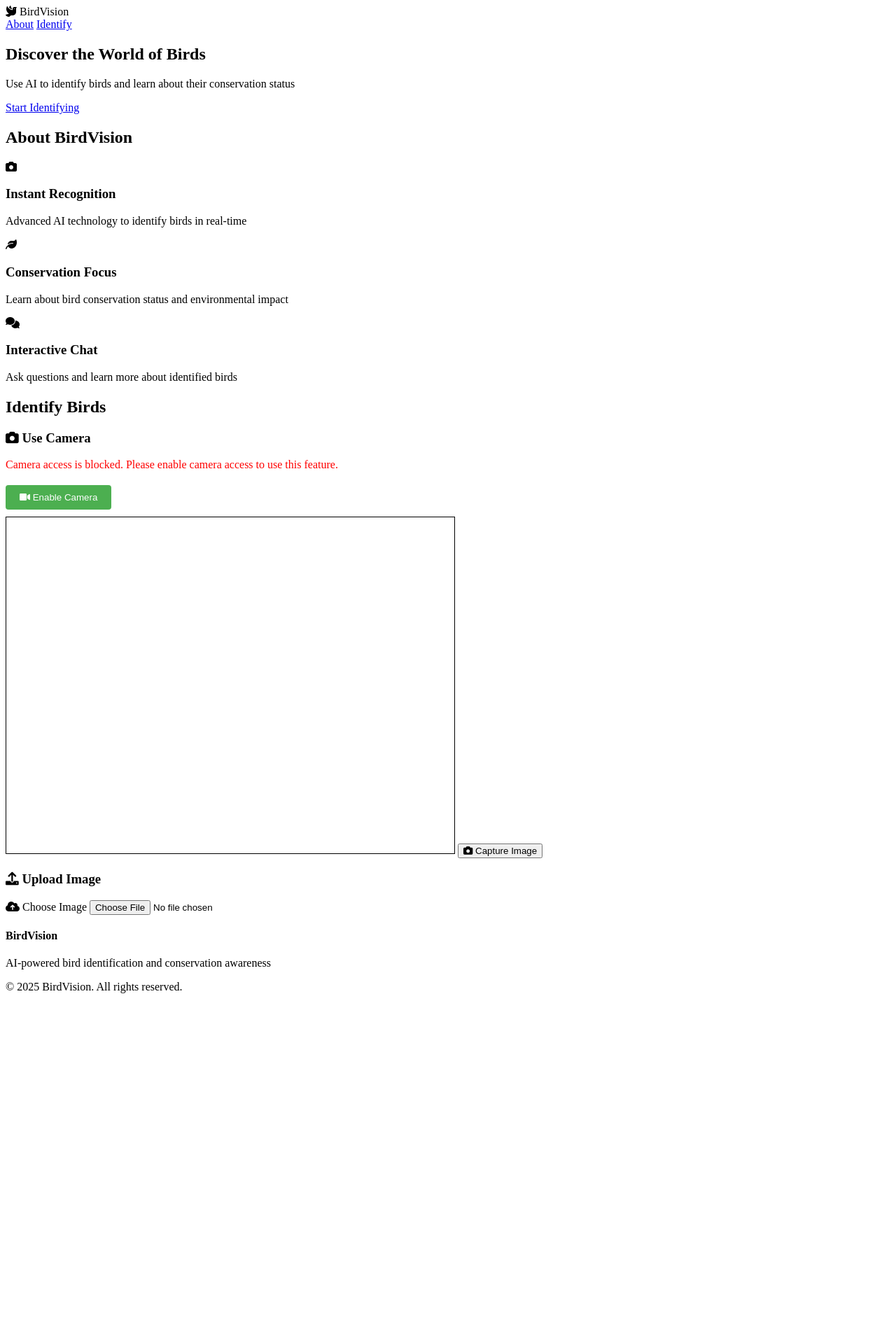
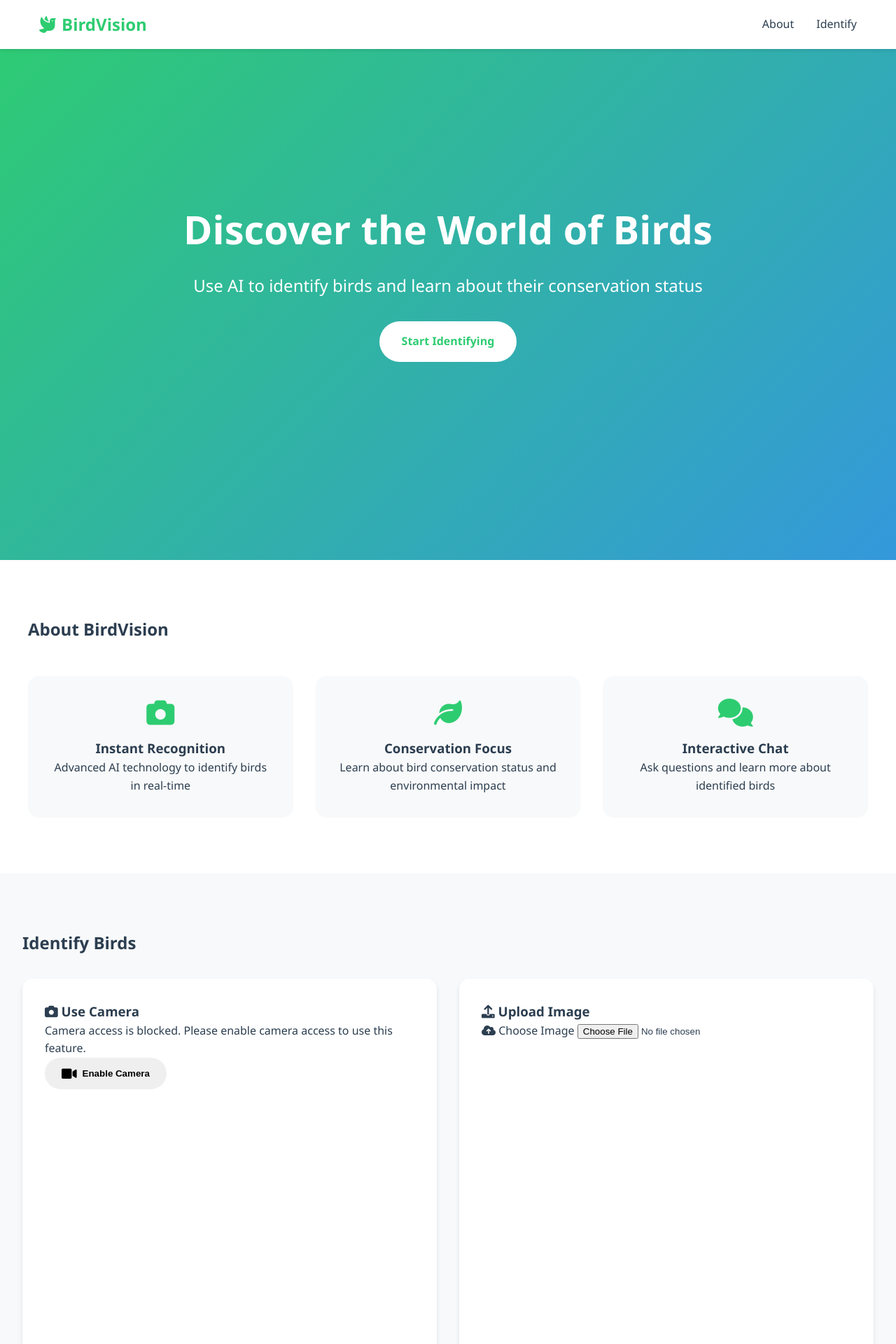
Before and after one commit to alvishprasla11/BirdVision, a Django app: template BirdVisionApp/Index/templates/index.html in a window 1280 px wide. Shown: the top 1920 px of the page at 70% size. Before the commit the page ends 1419 px from the top, so only its background shows below. Run offline with Django 5.2, Linux system fonts and the light colour scheme; the template is opened without the code that fills it, so the values that code supplies are empty; some libraries are stand-ins or nearby versions.

Commit message:
made the index.css a lot more beautfull added some transitions made it more mordern and made it look a lot beter over all made it like a normal websiite

```diff
--- a/BirdVisionApp/static/css/Index.css
+++ b/BirdVisionApp/static/css/Index.css
@@ -1,25 +1,321 @@
-video {
-    border: 1px solid black;
+:root {
+    --primary-color: #2ecc71;
+    --primary-dark: #27ae60;
+    --secondary-color: #3498db;
+    --accent-color: #e67e22;
+    --background-color: #f8f9fa;
+    --container-bg: #ffffff;
+    --text-primary: #2c3e50;
+    --text-secondary: #7f8c8d;
+    --border-color: #ecf0f1;
+    --success-color: #2ecc71;
+    --error-color: #e74c3c;
+    --gradient-start: #2ecc71;
+    --gradient-end: #3498db;
 }
-  canvas {
+
+/* Base Styles */
+* {
+    margin: 0;
+    padding: 0;
+    box-sizing: border-box;
+}
+
+html {
+    scroll-behavior: smooth;
+}
+
+body {
+    font-family: 'Segoe UI', Tahoma, Geneva, Verdana, sans-serif;
+    background-color: var(--background-color);
+    color: var(--text-primary);
+    line-height: 1.6;
+}
+
+/* Navigation */
+.navbar {
+    position: fixed;
+    top: 0;
+    width: 100%;
+    background-color: var(--container-bg);
+    box-shadow: 0 2px 4px rgba(0,0,0,0.1);
+    z-index: 1000;
+}
+
+.nav-content {
+    max-width: 1200px;
+    margin: 0 auto;
+    padding: 1rem;
+    display: flex;
+    justify-content: space-between;
+    align-items: center;
+}
+
+.logo {
+    display: flex;
+    align-items: center;
+    gap: 0.5rem;
+    font-size: 1.5rem;
+    font-weight: bold;
+    color: var(--primary-color);
+}
+
+.nav-links {
+    display: flex;
+    gap: 2rem;
+}
+
+.nav-links a {
+    text-decoration: none;
+    color: var(--text-primary);
+    font-weight: 500;
+    transition: color 0.3s ease;
+}
+
+.nav-links a:hover {
+    color: var(--primary-color);
+}
+
+/* Hero Section */
+.hero {
+    height: 100vh;
+    background: linear-gradient(135deg, var(--gradient-start), var(--gradient-end));
+    display: flex;
+    align-items: center;
+    justify-content: center;
+    text-align: center;
+    color: white;
+    padding: 2rem;
+}
+
+.hero-content {
+    max-width: 800px;
+}
+
+.hero h1 {
+    font-size: 3.5rem;
+    margin-bottom: 1rem;
+}
+
+.hero p {
+    font-size: 1.5rem;
+    margin-bottom: 2rem;
+}
+
+.cta-button {
+    display: inline-block;
+    padding: 1rem 2rem;
+    background-color: white;
+    color: var(--primary-color);
+    text-decoration: none;
+    border-radius: 50px;
+    font-weight: bold;
+    transition: transform 0.3s ease;
+}
+
+.cta-button:hover {
+    transform: translateY(-3px);
+}
+
+/* About Section */
+.about-section {
+    padding: 5rem 2rem;
+    background-color: var(--container-bg);
+}
+
+.section-content {
+    max-width: 1200px;
+    margin: 0 auto;
+}
+
+.features-grid {
+    display: grid;
+    grid-template-columns: repeat(auto-fit, minmax(250px, 1fr));
+    gap: 2rem;
+    margin-top: 3rem;
+}
+
+.feature-card {
+    padding: 2rem;
+    text-align: center;
+    background-color: var(--background-color);
+    border-radius: 15px;
+    transition: transform 0.3s ease;
+}
+
+.feature-card:hover {
+    transform: translateY(-5px);
+}
+
+.feature-card i {
+    font-size: 2.5rem;
+    color: var(--primary-color);
+    margin-bottom: 1rem;
+}
+
+/* Identification Section */
+.identify-section {
+    padding: 5rem 2rem;
+    background-color: var(--background-color);
+}
+
+.identification-options {
+    display: grid;
+    grid-template-columns: repeat(auto-fit, minmax(300px, 1fr));
+    gap: 2rem;
+    margin-top: 2rem;
+}
+
+.option-card {
+    background-color: var(--container-bg);
+    padding: 2rem;
+    border-radius: 15px;
+    box-shadow: 0 4px 6px rgba(0,0,0,0.1);
+}
+
+/* Results Container */
+.results-container {
+    margin-top: 2rem;
+    padding: 2rem;
+    background-color: var(--container-bg);
+    border-radius: 15px;
+    box-shadow: 0 4px 6px rgba(0,0,0,0.1);
+}
+
+/* Loading Spinner */
+.loading {
+    text-align: center;
+    padding: 2rem;
+}
+
+.spinner {
+    width: 50px;
+    height: 50px;
+    border: 4px solid var(--border-color);
+    border-top: 4px solid var(--primary-color);
+    border-radius: 50%;
+    animation: spin 1s linear infinite;
+    margin: 0 auto;
+}
+
+/* Bird Info Container */
+#bird-info-container {
+    margin-top: 2rem;
+    padding: 2rem;
+    background-color: var(--container-bg);
+    border-radius: 15px;
+    box-shadow: 0 4px 6px rgba(0,0,0,0.1);
+}
+
+.info-header {
+    display: flex;
+    align-items: center;
+    gap: 1rem;
+    margin-bottom: 1rem;
+}
+
+/* Footer */
+.footer {
+    background-color: var(--text-primary);
+    color: white;
+    padding: 4rem 2rem 2rem;
+}
+
+.footer-content {
+    max-width: 1200px;
+    margin: 0 auto;
+    display: grid;
+    grid-template-columns: repeat(auto-fit, minmax(250px, 1fr));
+    gap: 2rem;
+}
+
+.footer-section h4 {
+    margin-bottom: 1rem;
+}
+
+.social-links {
+    display: flex;
+    gap: 1rem;
+}
+
+.social-links a {
+    color: white;
+    font-size: 1.5rem;
+    transition: color 0.3s ease;
+}
+
+.social-links a:hover {
+    color: var(--primary-color);
+}
+
+.footer-bottom {
+    text-align: center;
+    margin-top: 2rem;
+    padding-top: 2rem;
+    border-top: 1px solid rgba(255,255,255,0.1);
+}
+
+/* Responsive Design */
+@media (max-width: 768px) {
+    .hero h1 {
+        font-size: 2.5rem;
+    }
+
+    .hero p {
+        font-size: 1.2rem;
+    }
+
+    .nav-links {
         display: none;
     }
-  .error-message {
-    color: red;
-    margin: 10px 0;
+
+    .option-card {
+        padding: 1rem;
     }
-  #permissionBtn {
-    padding: 10px 20px;
-    margin: 10px 0;
-    background-color: #4CAF50;
-    color: white;
-    border: none;
-    border-radius: 4px;
-    cursor: pointer;
+
+    video {
+        max-height: 480px;
+        width: 100%;
+        aspect-ratio: 3/4;
     }
-  #permissionBtn:hover {
-    background-color: #45a049;
 }
+
+/* Animations */
+@keyframes spin {
+    to { transform: rotate(360deg); }
+}
+
+.fade-in {
+    animation: fadeIn 0.5s ease-in;
+}
+
+@keyframes fadeIn {
+    from { opacity: 0; }
+    to { opacity: 1; }
+}
+
+/* Utility Classes */
 .hidden {
     display: none;
 }
+
+.button {
+    padding: 0.8rem 1.5rem;
+    border: none;
+    border-radius: 25px;
+    cursor: pointer;
+    font-weight: 600;
+    transition: all 0.3s ease;
+    display: inline-flex;
+    align-items: center;
+    gap: 0.5rem;
+}
+
+.button i {
+    font-size: 1.2rem;
+}
+
+.button:hover {
+    transform: translateY(-2px);
+    box-shadow: 0 4px 8px rgba(0,0,0,0.2);
+}
```
Lines whose indentation alone changed are shown as unchanged.
